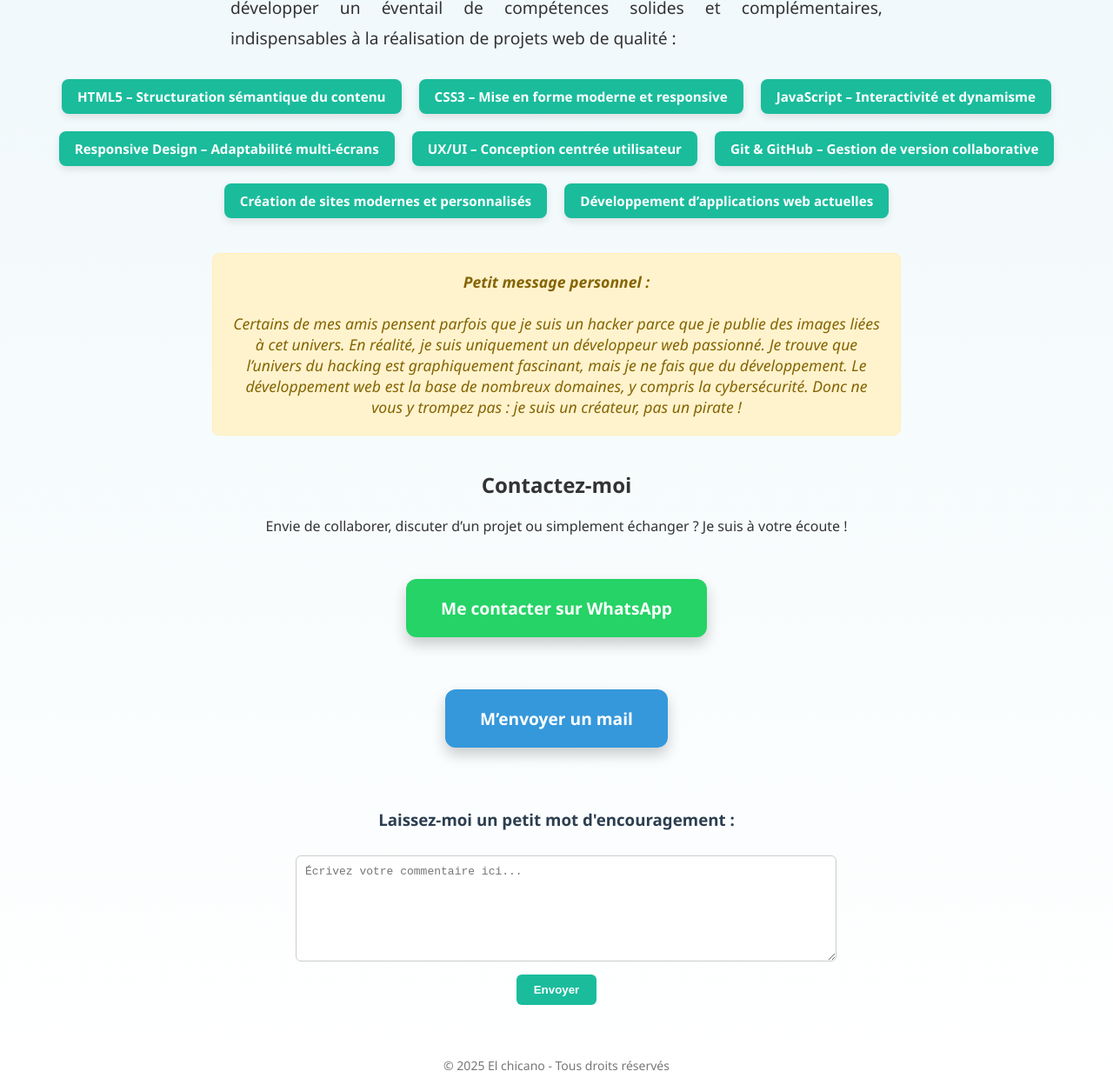
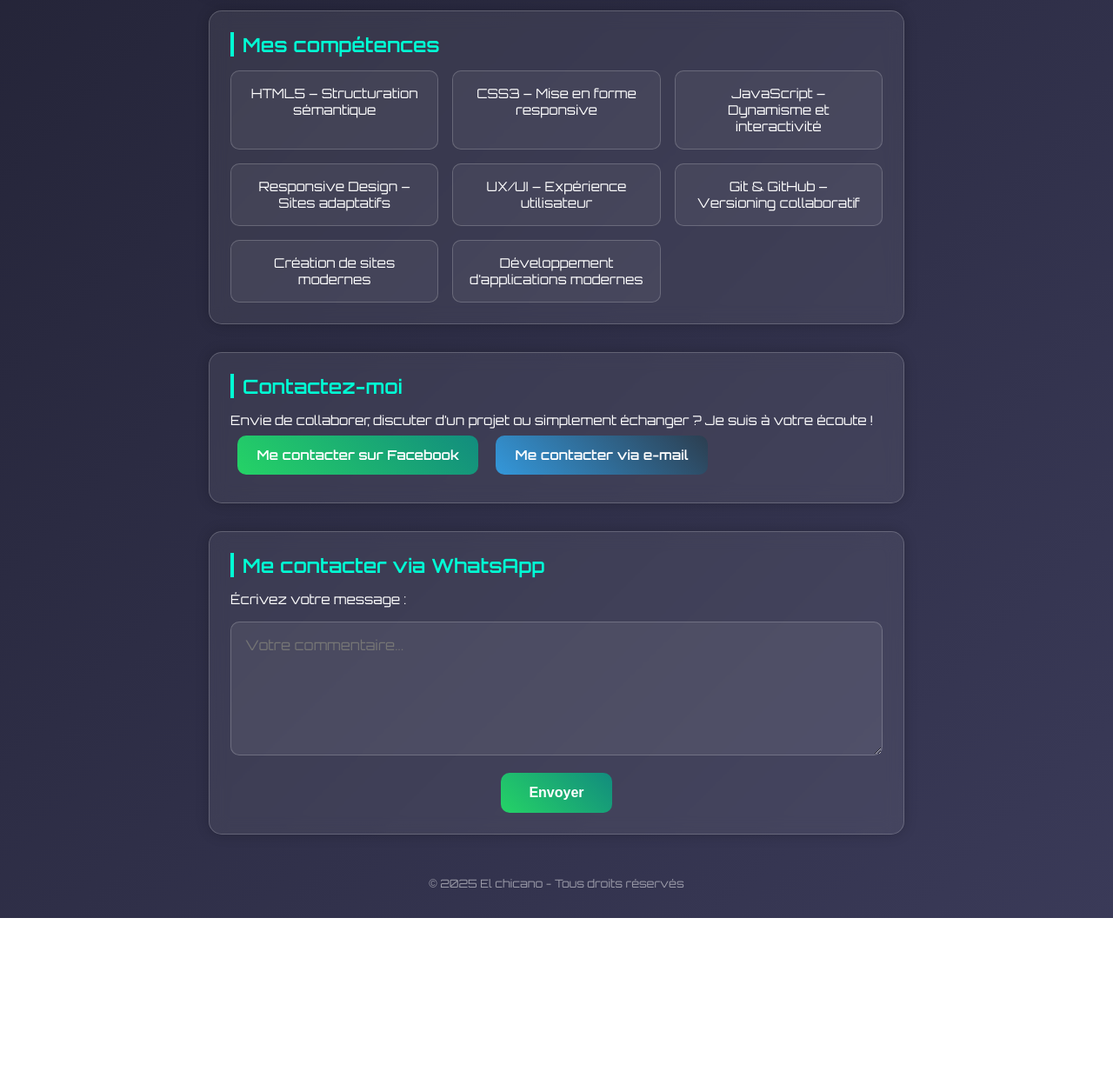
Before and after one commit to osangomessie12345/Mon-portfolio-personnel-, a plain HTML site: page index.html in a window 1280 px wide. Shown: the part 752-2007 px from the top of the page at 87% size. After the commit the page ends 1808 px from the top, so only its background shows below. Drawn offline with Linux system fonts and the light colour scheme.

Commit message:
Update index.html

```diff
--- a/index.html
+++ b/index.html
@@ -1,197 +1,237 @@
-
 <!DOCTYPE html>
 <html lang="fr">
 <head>
   <meta charset="UTF-8">
   <title>Portfolio El chicano</title>
+  <link href="https://fonts.googleapis.com/css2?family=Orbitron:wght@400;600&display=swap" rel="stylesheet">
   <style>
+    :root {
+      --primary-bg: linear-gradient(135deg, #1e1e2f, #3a3a58);
+      --secondary-bg: rgba(255, 255, 255, 0.07);
+      --accent-color: #00ffd5;
+      --hover-color: #00bfa6;
+      --text-color: #ffffff;
+      --border-color: rgba(255, 255, 255, 0.2);
+    }
+
+    * {
+      box-sizing: border-box;
+      margin: 0;
+      padding: 0;
+    }
+
     body {
-            font-family: 'Segoe UI', sans-serif;
-            background: linear-gradient(to bottom, #e8f5f9, #ffffff);
-            margin: 0;
-            padding: 20px;
-            color: #333;
+      font-family: 'Orbitron', sans-serif;
+      background: var(--primary-bg);
+      color: var(--text-color);
+      padding: 2rem;
+      min-height: 100vh;
+      font-size: 15px;
+    }
+
+    header {
       text-align: center;
+      font-size: 2.2rem;
+      margin-bottom: 1rem;
+      color: var(--accent-color);
     }
-        header {
-            background-color: #2c3e50;
+
+    .welcome {
+      text-align: center;
+      font-size: 1rem;
+      opacity: 0.85;
+      margin-bottom: 2rem;
+    }
+
+    h1 {
+      text-align: center;
+      font-size: 1.6rem;
+      margin-bottom: 1.5rem;
+    }
+
+    .intro {
+      background: var(--secondary-bg);
+      backdrop-filter: blur(15px);
+      -webkit-backdrop-filter: blur(15px);
+      padding: 1.5rem;
+      border-radius: 15px;
+      box-shadow: 0 0 30px rgba(0, 0, 0, 0.3);
+      max-width: 800px;
+      margin: 0 auto 2rem;
+      text-align: justify;
+      line-height: 1.8;
+      border: 0px solid var(--border-color);
+    }
+
+    .section {
+      max-width: 800px;
+      margin: 2rem auto;
+      background: var(--secondary-bg);
+      backdrop-filter: blur(10px);
+      padding: 1.5rem;
+      border-radius: 15px;
+      border: 1px solid var(--border-color);
+      box-shadow: 0 0 15px rgba(0, 0, 0, 0.2);
+    }
+
+    h2 {
+      font-size: 1.4rem;
+      color: var(--accent-color);
+      margin-bottom: 1rem;
+      border-left: 4px solid var(--accent-color);
+      padding-left: 10px;
+    }
+
+    .skills {
+      display: grid;
+      grid-template-columns: repeat(auto-fit, minmax(200px, 1fr));
+      gap: 1rem;
+    }
+
+    .skill {
+      background: rgba(255, 255, 255, 0.05);
+      padding: 1rem;
+      border-radius: 10px;
+      text-align: center;
+      border: 1px solid var(--border-color);
+      transition: transform 0.2s ease;
+    }
+
+    .skill:hover {
+      transform: scale(1.05);
+    }
+
+    .contact-button {
+      display: inline-block;
+      margin: 0.5rem;
+      padding: 0.8rem 1.4rem;
+      border-radius: 10px;
+      text-decoration: none;
       color: white;
-            padding: 20px 0;
-            font-size: 1.5em;
       font-weight: bold;
-            letter-spacing: 1px;
-            box-shadow: 0 2px 6px rgba(0,0,0,0.1);
+      transition: 0.3s ease;
+      font-size: 0.95rem;
     }
-        .welcome {
-            font-size: 1.2em;
-            margin: 30px auto 10px;
-            animation: fadeIn 2s ease-in-out;
-            color: #34495e;
+
+    .whatsapp {
+      background: linear-gradient(45deg, #25D366, #128C7E);
     }
-        @keyframes fadeIn {
-            from { opacity: 0; transform: translateY(-10px); }
-            to { opacity: 1; transform: translateY(0); }
+
+    .email {
+      background: linear-gradient(45deg, #3498db, #2c3e50);
     }
-        h1 {
-            font-size: 2.8em;
-            color: #2c3e50;
+
+    .contact-button:hover {
+      transform: translateY(-3px);
+      box-shadow: 0 5px 20px rgba(0, 0, 0, 0.4);
     }
-        p.intro {
-            font-size: 1.2em;
-            max-width: 750px;
-            margin: auto;
-            line-height: 1.8;
-            text-align: justify;
-        }
-        .section {
-            margin-top: 40px;
-        }
-        .skills {
-            display: flex;
-            flex-wrap: wrap;
-            justify-content: center;
-            gap: 20px;
-            margin-top: 30px;
-        }
-        .skill {
-            background-color: #1abc9c;
-            color: white;
-            padding: 10px 18px;
-            font-size: 0.95em;
-            border-radius: 8px;
-            box-shadow: 0 4px 8px rgba(0,0,0,0.1);
-            font-weight: bold;
-        }
-        .contact-button {
-            display: inline-flex;
-            align-items: center;
-            gap: 15px;
-            color: white;
-            padding: 20px 40px;
-            margin: 20px auto;
-            font-size: 1.2em;
-            border-radius: 12px;
-            text-decoration: none;
-            font-weight: bold;
-            box-shadow: 0 8px 16px rgba(0,0,0,0.2);
-        }
-        .whatsapp {
-            background-color: #25D366;
-        }
-        .email {
-            background-color: #3498db;
-        }
-        .clarification {
-            max-width: 750px;
-            margin: 40px auto;
-            font-style: italic;
-            font-size: 1.1em;
-            background: #fff3cd;
-            color: #856404;
-            padding: 20px;
-            border-radius: 8px;
-            border: 1px solid #ffeeba;
-        }
-        .comments {
-            margin: 50px auto;
-            max-width: 600px;
-        }
-        .comments h3 {
-            color: #2c3e50;
-        }
+
     textarea {
       width: 100%;
-            height: 100px;
-            margin-top: 10px;
-            padding: 10px;
-            font-size: 1em;
-            border-radius: 6px;
-            border: 1px solid #ccc;
+      padding: 1rem;
+      border-radius: 10px;
+      border: 1px solid var(--border-color);
+      background: rgba(255, 255, 255, 0.07);
+      color: white;
+      font-size: 1rem;
+      resize: vertical;
+      margin-top: 0.5rem;
+      font-family: 'Orbitron', sans-serif;
     }
-        button {
-            margin-top: 10px;
-            padding: 10px 20px;
-            background-color: #1abc9c;
+
+    label {
+      display: block;
+      margin-bottom: 0.5rem;
+    }
+
+    #submit {
+      display: block;
+      margin: 1rem auto 0;
+      background: linear-gradient(45deg, #25D366, #128C7E);
+      border: none;
+      cursor: pointer;
+      padding: 0.9rem 2rem;
+      font-size: 1rem;
       color: white;
-            border: none;
-            border-radius: 6px;
       font-weight: bold;
-            cursor: pointer;
+      border-radius: 10px;
+      transition: background 0.3s ease, transform 0.2s ease;
     }
+
+    #submit:hover {
+      background: linear-gradient(45deg, #128C7E, #075E54);
+      transform: scale(1.05);
+    }
+
     footer {
-            margin-top: 60px;
-            color: #777;
-            font-size: 14px;
+      text-align: center;
+      margin-top: 3rem;
+      font-size: 0.8rem;
+      opacity: 0.5;
     }
   </style>
 </head>
 <body>
 
-    <header>El chicano | Web Developer</header>
+  <header>El chicano Web Developer</header>
+  <p class="welcome">Bienvenue sur mon portfolio professionnel</p>
+  <h1>Bonjour, je me prénomme El chicano</h1>
 
-    <p class="welcome">Bienvenue sur mon portfolio professionnel</p>
-
-    <h1>Bonjour, je me prénomme El chicano</h1>
-    <p class="intro">
+  <div class="intro">
     Développeur web passionné, je consacre mon énergie et ma créativité à la conception d’expériences numériques modernes, performantes et esthétiques.
+  </div>
+  <div class="intro">
     Convaincu que chaque ligne de code est une opportunité de valoriser un projet, je m’engage à créer des sites internet sur mesure, alliant ergonomie, accessibilité et performance.
-        <br><br>
+  </div>
+  <div class="intro">
     Mon parcours est guidé par une soif constante d’apprentissage et une fascination pour l’innovation.
-        Ainsi, je m'intéresse particulièrement au développement des applications modernes, capables de répondre efficacement aux besoins actuels en matière de communication digitale.
-    </p>
+  </div>
+  <div class="intro">
+    Beaucoup pensent à tort que je suis un hacker, simplement parce que je partage parfois des images liées à cet univers. La vérité, c’est que je suis uniquement un développeur web passionné.
+  </div>
 
   <div class="section">
-        <h2>Mes compétences en développement web</h2>
-        <p class="intro">
-            Grâce à une veille technologique régulière et à une pratique continue, j’ai su développer un éventail de compétences solides et complémentaires, indispensables à la réalisation de projets web de qualité :
-        </p>
+    <h2>Mes compétences</h2>
     <div class="skills">
-            <div class="skill">HTML5 – Structuration sémantique du contenu</div>
-            <div class="skill">CSS3 – Mise en forme moderne et responsive</div>
-            <div class="skill">JavaScript – Interactivité et dynamisme</div>
-            <div class="skill">Responsive Design – Adaptabilité multi-écrans</div>
-            <div class="skill">UX/UI – Conception centrée utilisateur</div>
-            <div class="skill">Git & GitHub – Gestion de version collaborative</div>
-            <div class="skill">Création de sites modernes et personnalisés</div>
-            <div class="skill">Développement d’applications web actuelles</div>
+      <div class="skill">HTML5 – Structuration sémantique</div>
+      <div class="skill">CSS3 – Mise en forme responsive</div>
+      <div class="skill">JavaScript – Dynamisme et interactivité</div>
+      <div class="skill">Responsive Design – Sites adaptatifs</div>
+      <div class="skill">UX/UI – Expérience utilisateur</div>
+      <div class="skill">Git & GitHub – Versioning collaboratif</div>
+      <div class="skill">Création de sites modernes</div>
+      <div class="skill">Développement d’applications modernes</div>
     </div>
-    </div>
-
-    <div class="clarification">
-        <strong>Petit message personnel :</strong><br><br>
-        Certains de mes amis pensent parfois que je suis un hacker parce que je publie des images liées à cet univers.
-        En réalité, je suis uniquement un développeur web passionné.
-        Je trouve que l’univers du hacking est graphiquement fascinant, mais je ne fais que du développement.
-        Le développement web est la base de nombreux domaines, y compris la cybersécurité.
-        Donc ne vous y trompez pas : je suis un créateur, pas un pirate !
   </div>
 
   <div class="section">
     <h2>Contactez-moi</h2>
     <p>Envie de collaborer, discuter d’un projet ou simplement échanger ? Je suis à votre écoute !</p>
-
-        <div style="margin-top: 30px;">
-            <a href="https://wa.me/2250170084995" target="_blank" class="contact-button whatsapp">
-                Me contacter sur WhatsApp
-            </a>
+    <a href="https://www.facebook.com/profile.php?id=61574963960537" target="_blank" class="contact-button whatsapp">Me contacter sur Facebook</a>
+    <a href="mailto:elchicano798@gmail.com" class="contact-button email">Me contacter via e-mail</a>
   </div>
 
-        <div style="margin-top: 20px;">
-            <a href="mailto:elchicano798@gmail.com" class="contact-button email">
-                M’envoyer un mail
-            </a>
-        </div>
+  <div class="section">
+    <h2>Me contacter via WhatsApp</h2>
+    <label for="comment">Écrivez votre message :</label>
+    <textarea id="comment" name="comment" rows="6" placeholder="Votre commentaire..."></textarea>
+    <button id="submit" class="contact-button">Envoyer</button>
   </div>
 
-    <div class="comments">
-        <h3>Laissez-moi un petit mot d'encouragement :</h3>
-        <textarea placeholder="Écrivez votre commentaire ici..."></textarea><br>
-        <button onclick="alert('Merci pour votre commentaire !')">Envoyer</button>
-    </div>
+  <footer>&copy; 2025 El chicano - Tous droits réservés</footer>
 
-    <footer>
-        &copy; 2025 El chicano - Tous droits réservés
-    </footer>
+  <script>
+    document.getElementById('submit').addEventListener('click', function () {
+      const message = document.getElementById('comment').value.trim();
+      if (message) {
+        const phoneNumber = '2250170084995';
+        const url = `https://wa.me/${phoneNumber}?text=${encodeURIComponent(message)}`;
+        window.open(url, '_blank');
+      } else {
+        alert('Veuillez écrire un message avant d\'envoyer.');
+      }
+    });
+  </script>
 
 </body>
     </html>
```
Lines whose indentation alone changed are shown as unchanged.
